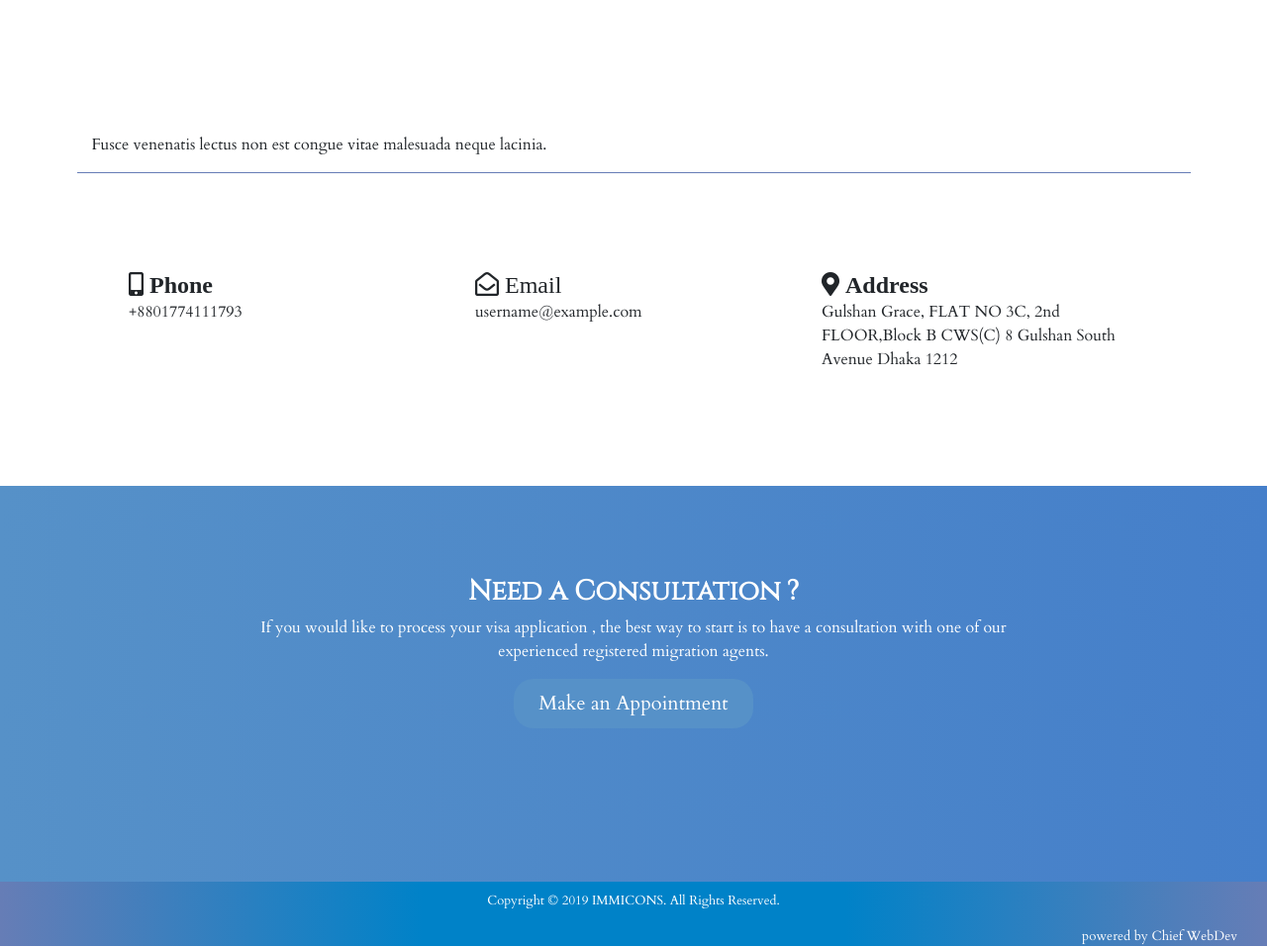
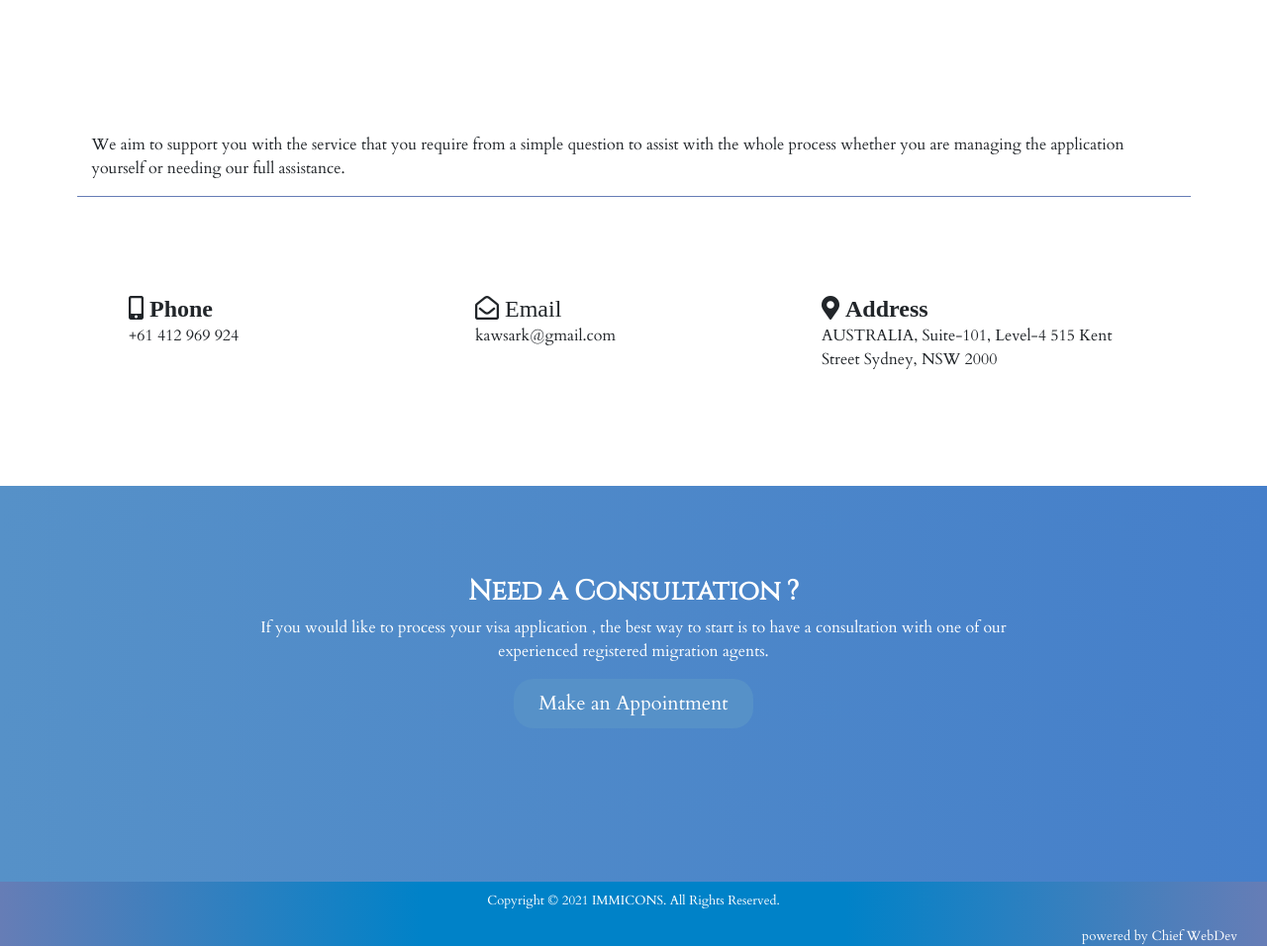
Before and after one commit to immiconsau/immicons, a plain HTML site: page skilled_visas.html in a window 1280 px wide. Shown: the part 1540-2497 px from the top of the page at 99% size. Drawn offline with nearby package versions, Linux system fonts and the light colour scheme.

Commit message:
Update skilled_visas.html

```diff
--- a/skilled_visas.html
+++ b/skilled_visas.html
@@ -20,13 +20,13 @@
 <div id="header" style="font-family: 'Cardo', serif;font-size: small;background-color: white;">
     <ul class="nav justify-content-end">
         <li class="nav-item">
-            <a class="nav-link disabled" href="#" style="color: #324578;">Gulshan Grace, FLAT NO 3C, 2nd FLOOR,Block B CWS(C) 8 Gulshan South Avenue Dhaka 1212</a>
+            <a class="nav-link disabled" href="#" style="color: #324578;">AUSTRALIA, Suite-101, Level-4 515 Kent Street Sydney, NSW 2000</a>
         </li>
         <li class="nav-item">
-            <a class="nav-link disabled" href="#" style="color: #324578;">Phone: 01774111793</a>
+            <a class="nav-link disabled" href="#" style="color: #324578;">Phone: +61 412 969 924</a>
         </li>
         <li class="nav-item">
-            <a class="nav-link disabled" href="#" style="color: #324578;">Email: ashikrazz@outlook.com</a>
+            <a class="nav-link disabled" href="#" style="color: #324578;">Email: kawsark@gmail.com</a>
         </li>
     </ul>
 </div>
@@ -180,7 +180,7 @@
     <div class="container-fluid">
         <div class="row" style="border-bottom: #667db6 solid 1px;margin: 5%;">
             <div class="col-xl">
-                <p>Fusce venenatis lectus non est congue vitae malesuada neque lacinia.</p>
+                <p>We aim to support you with the service that you require from a simple question to assist with the whole process whether you are managing the application yourself or needing our full assistance.</p>
             </div>
         </div>
     </div>
@@ -188,15 +188,15 @@
         <div class="row" style="margin: 8%;">
             <div class="col-xl" style="font-family: 'Cardo', serif;">
                 <i class='fas fa-mobile-alt' style="font-size:24px;">    Phone</i>
-                <p>+8801774111793 </p>
+                <p>+61 412 969 924</p>
             </div>
             <div class="col-xl" style="font-family: 'Cardo', serif;">
                 <i class='far fa-envelope-open' style='font-size:24px'>     Email</i>
-                <p>username@example.com </p>
+                <p>kawsark@gmail.com</p>
             </div>
             <div class="col-xl" style="font-family: 'Cardo', serif;">
                 <i class='fas fa-map-marker-alt' style='font-size:24px'>    Address</i>
-                <p>Gulshan Grace, FLAT NO 3C, 2nd FLOOR,Block B CWS(C) 8 Gulshan South Avenue Dhaka 1212</p>
+                <p>AUSTRALIA, Suite-101, Level-4 515 Kent Street Sydney, NSW 2000</p>
             </div>
         </div>
     </div>
@@ -211,7 +211,7 @@
     </div>
 </div>
 <footer>
-    <p style="font-family: 'Cardo', serif;font-size: small;text-align: center;padding-top: 10px;">Copyright © 2019 IMMICONS. All Rights Reserved.</p>
+    <p style="font-family: 'Cardo', serif;font-size: small;text-align: center;padding-top: 10px;">Copyright © 2021 IMMICONS. All Rights Reserved.</p>
     <p style="text-align: right;font-size: smaller;font-family: 'Cardo', serif;padding-right: 30px;">powered by Chief WebDev</p>
 </footer>
 </body>
```
